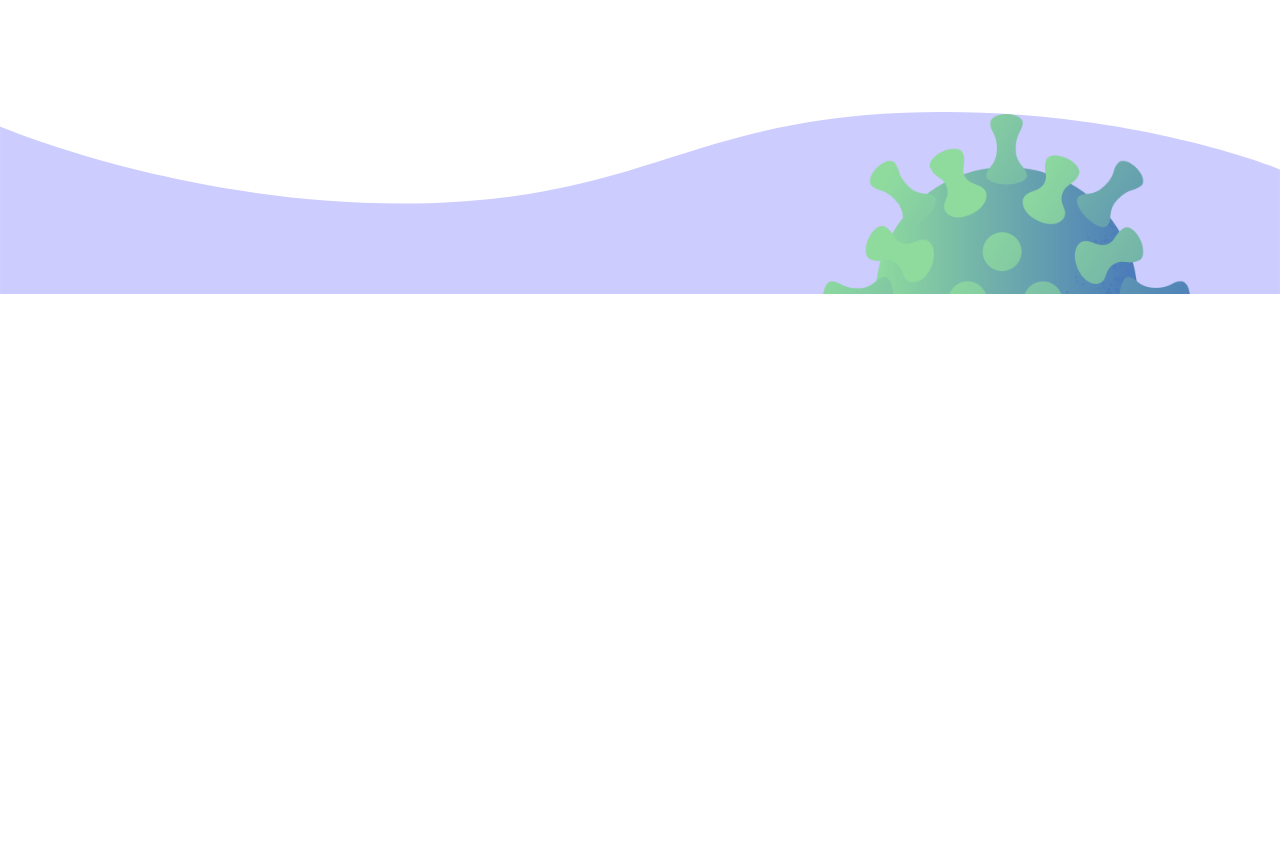
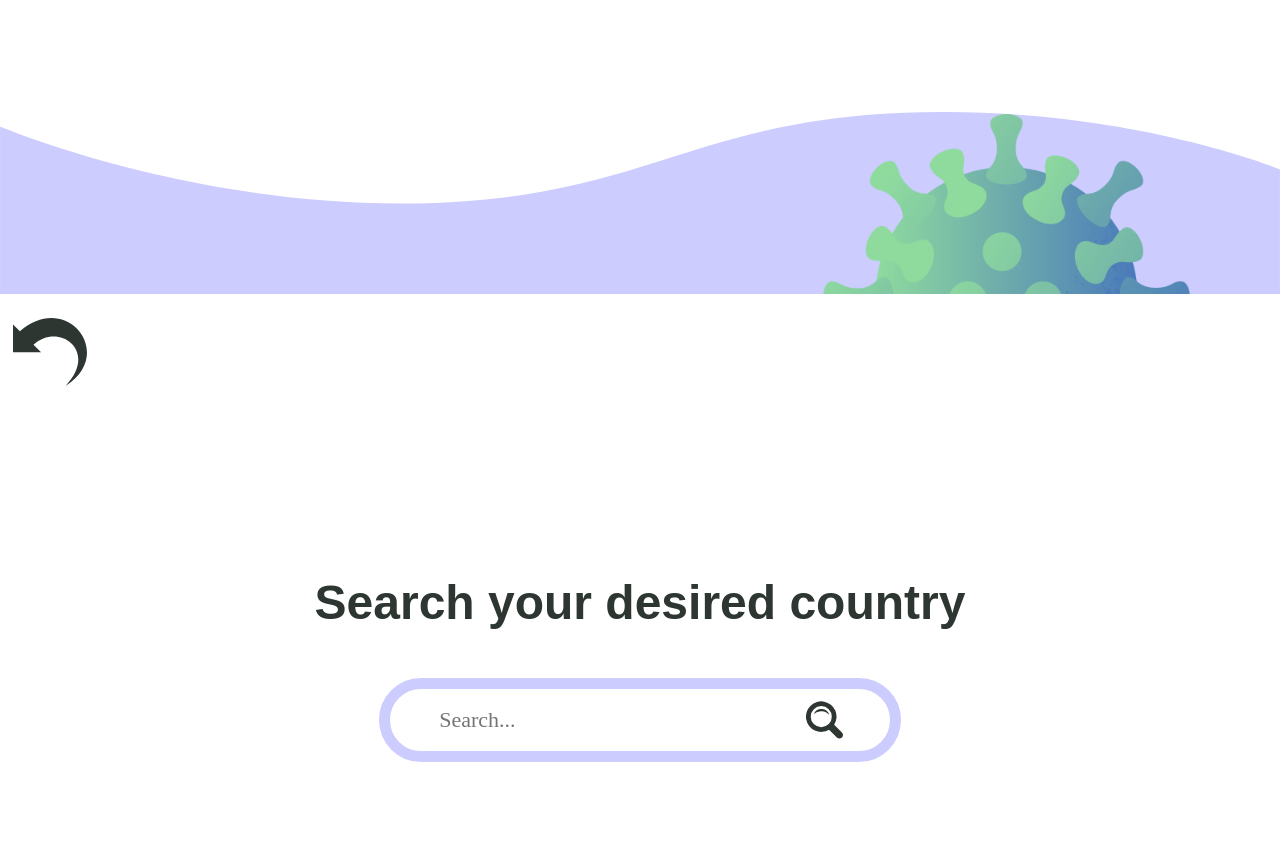
Before and after one commit to kacpergumieniuk/covid, a website: page index.html in a window 1280 px wide. Shown: the part 506-1371 px from the top of the page. Before the commit the page ends 800 px from the top, so only its background shows below. Drawn offline with Linux system fonts and the light colour scheme; no server answers; a web font is replaced by a local one.

Commit message:
Page fixing

```diff
--- a/index.html
+++ b/index.html
@@ -16,7 +16,7 @@
 
     <!--Section of the landing page-->
 
-    <section class="landing-page">
+    <section class="landing-page" id="landing-page">
 
     <!--Left side with text and buttons-->
 
@@ -24,7 +24,7 @@
         <p class="title">Simple COVID tracker app.</p>
         <p class="title-text">With that application  you can track COVID-19 virus statisctics of every country from confirmed source, stats in this app are updated every 15 minutes, so you can be sure it's not outdated.</p>
         <div class="buttons">
-            <button class="main-button">Search country</button>
+            <a href="#searching-page"> <button class="main-button">Search country</button></a>
             <button class="main-button">Choose from a list</button>
         </div>
     </div>
@@ -51,6 +51,25 @@
 
 </section>
 
+<!--Section of searching page-->
+
+<section class="searching-page" id="searching-page">
+
+<a href="#landing-page"><img src="back-arrow.svg" id="back-arrow"></a>
+
+<div class="searching-content">
+    <p class="searching-title">Search your desired country</p>
+    <div class="search-box">
+        <input type="text" class="search-txt" placeholder="Search...">
+        <img src="searching-icon.svg" alt="">
+    </div>
+
+</div>
+
+</section>
+
+
+
 
 <script src="animejs/anime.min.js"></script>
 <script src="app.js"></script>
@@ -58,7 +77,17 @@
 </body>
 </html>
 
-    <!--<h1>All confirmed: <span id="all"></span></h1>
+
+
+
+
+
+
+
+
+
+
+<!--<h1>All confirmed: <span id="all"></span></h1>
     <button id="submit">Submit</button>
     <label for="covid">Choose a country:</label>
 
--- a/style.css
+++ b/style.css
@@ -1,4 +1,9 @@
 @import url("https://use.typekit.net/are8oau.css");
+
+html{
+    scroll-behavior: smooth;
+}
+
 
 body{
 font-family: myriad-pro, sans-serif;
@@ -7,9 +12,24 @@ font-weight: 700;
 color: #2D3631;
 padding:0;
 margin:0;
+box-sizing: border-box;
+height: 200vh;
+overflow: hidden;
 
 }
 
+
+/*LANDING PAGE*/
+
+.landing-page{
+    height: 100vh;
+    display:flex;
+    flex-direction: row;
+    justify-content: space-between;
+
+}
+
+/* LANDING PAGE IMAGES */
 
 #landing-page-bottom-bg{
     position: absolute;
@@ -21,6 +41,7 @@ margin:0;
  #virus1{
      position: absolute;
      right: 25%;
+     top:10%;
  }
 
  #virus2{
@@ -29,20 +50,11 @@ margin:0;
      right: 7%;
  }
 
-
-.landing-page{
-    height: 100%;
-    display:flex;
-    flex-direction: row;
-    margin: 70px 70px;
-    justify-content: space-between;
-
-}
-
-
+/* LANDING PAGE LEFT SIDE */
 
 .left-side{
     max-width: 1000px;
+    margin: 70px 0 0 70px;
 }
 
 
@@ -60,12 +72,12 @@ margin:0;
 }
 
 
-
-
+/* LANDING PAGE RIGHT SIDE */
 
 .right-side{
     display: flex;
     flex-direction: column;
+    margin: 70px 70px 0 0
 
 }
 
@@ -105,13 +117,66 @@ margin:0;
     border: none;
     border-radius: 32px;
     cursor: pointer;
+    text-decoration: none;
+    outline:none;
 }
 
 
+/*SEARCHING PAGE*/
 
 
+.searching-page{
+    height:100vh;
+    display:flex;
+    align-items: center;
+    justify-content: center;
+
+}
+
+.searching-content{
+    display:flex;
+    flex-direction: column;
+    justify-content: center;
+    align-items: center;
+    padding-bottom: 100px;
+
+}
+
+.searching-title{
+    font-size:48px;
 
 
+}
+.search-box{
+
+
+    width:500px;
+    height:62px;
+    border-radius: 42px;
+    display:flex;
+    justify-content: space-around;
+    border:11px solid #CCCCFF
+
+
+}
+
+.search-txt{
+
+    border:none;
+    background:none;
+    outline:none;
+    font-family:myriad-pro;
+    font-size:22px;
+    color: #2D3631;
+
+
+}
+
+#back-arrow{
+    position:absolute;
+    top: 103%;
+    left: 1%;
+}
 
 
 
```
Also changed, not shown: back-arrow.svg (added), searching-icon.svg (added).
